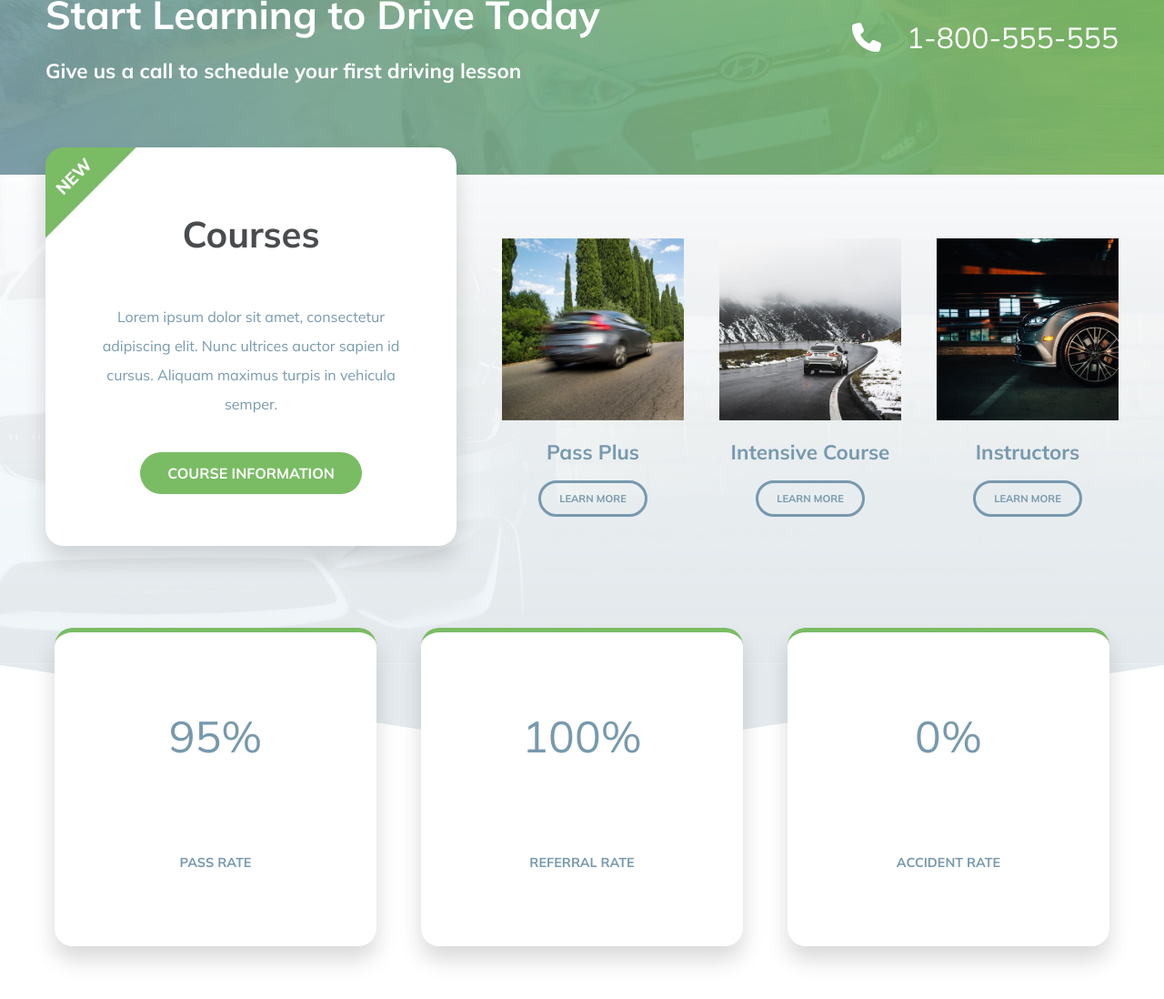
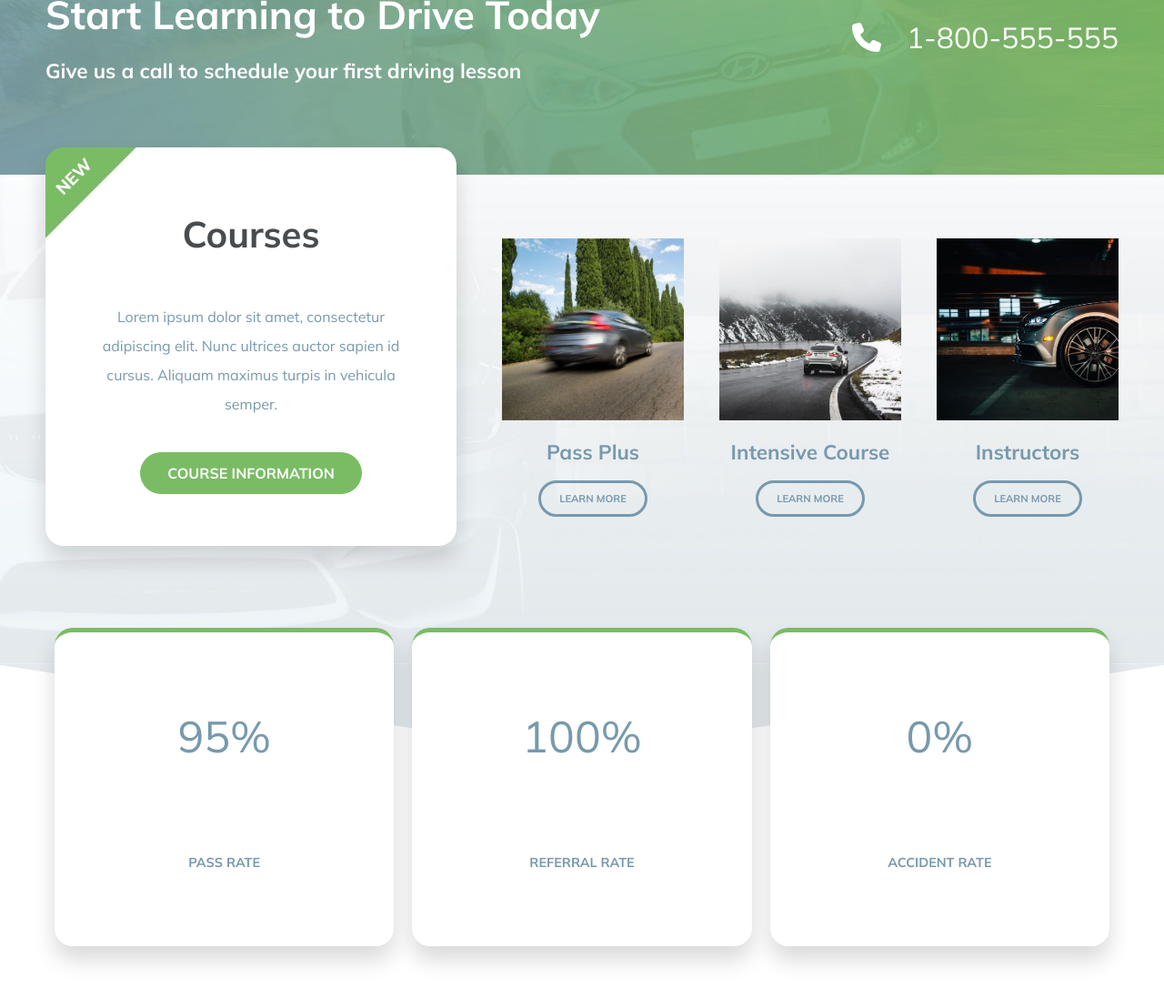
Before and after one commit to matteopompei/proj-html-vuejs, a Vue app: page / in a window 1280 px wide. Shown: the part 1342-2440 px from the top of the page at 91% size. Built offline with nearby package versions, Linux system fonts and the light colour scheme.

Commit message:
Dimensioni card fixate

```diff
--- a/src/components/sections/Rates.vue
+++ b/src/components/sections/Rates.vue
@@ -37,7 +37,7 @@ section {
     gap: 100px;
     margin: 10px;
     min-height: 350px;
-    width: 30%;
+    width: 33%;
     background: #fff;
     border-top: 5px solid $accent;
     border-radius: $box-border-radius;
```
